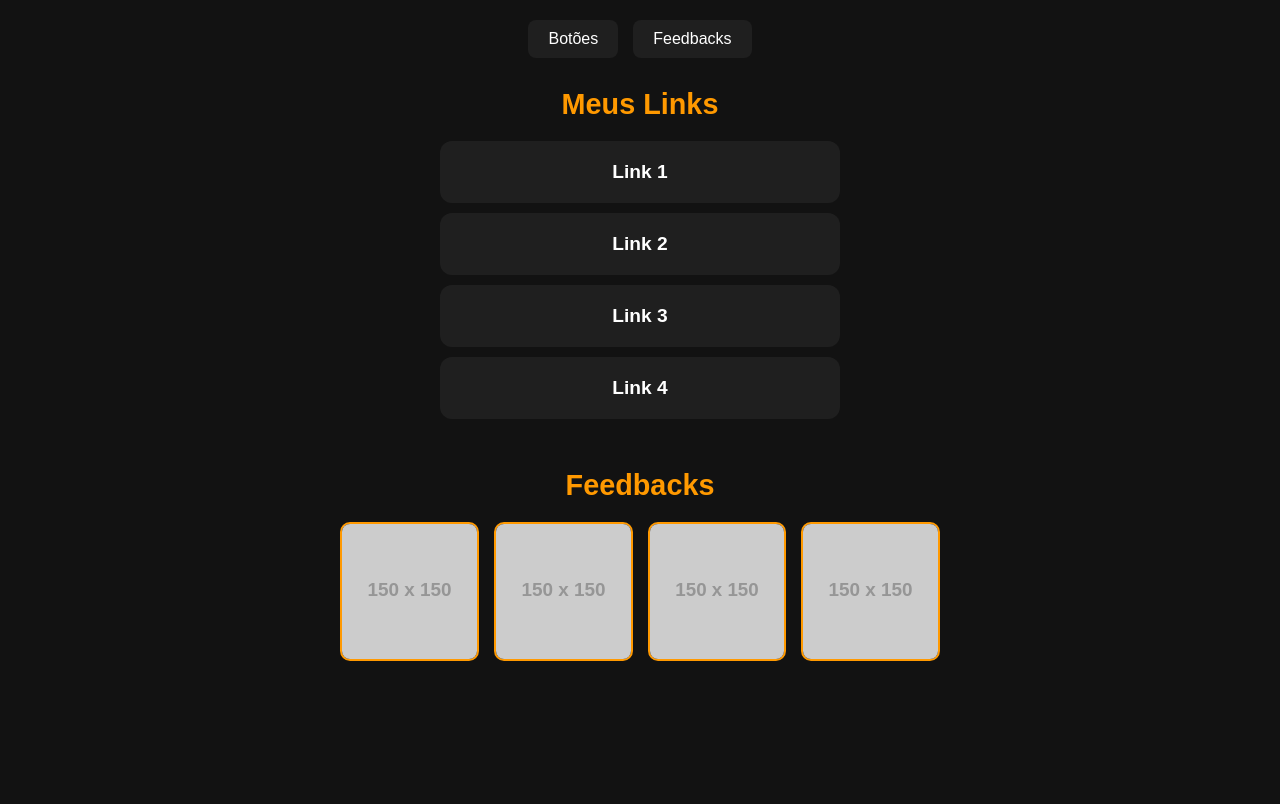
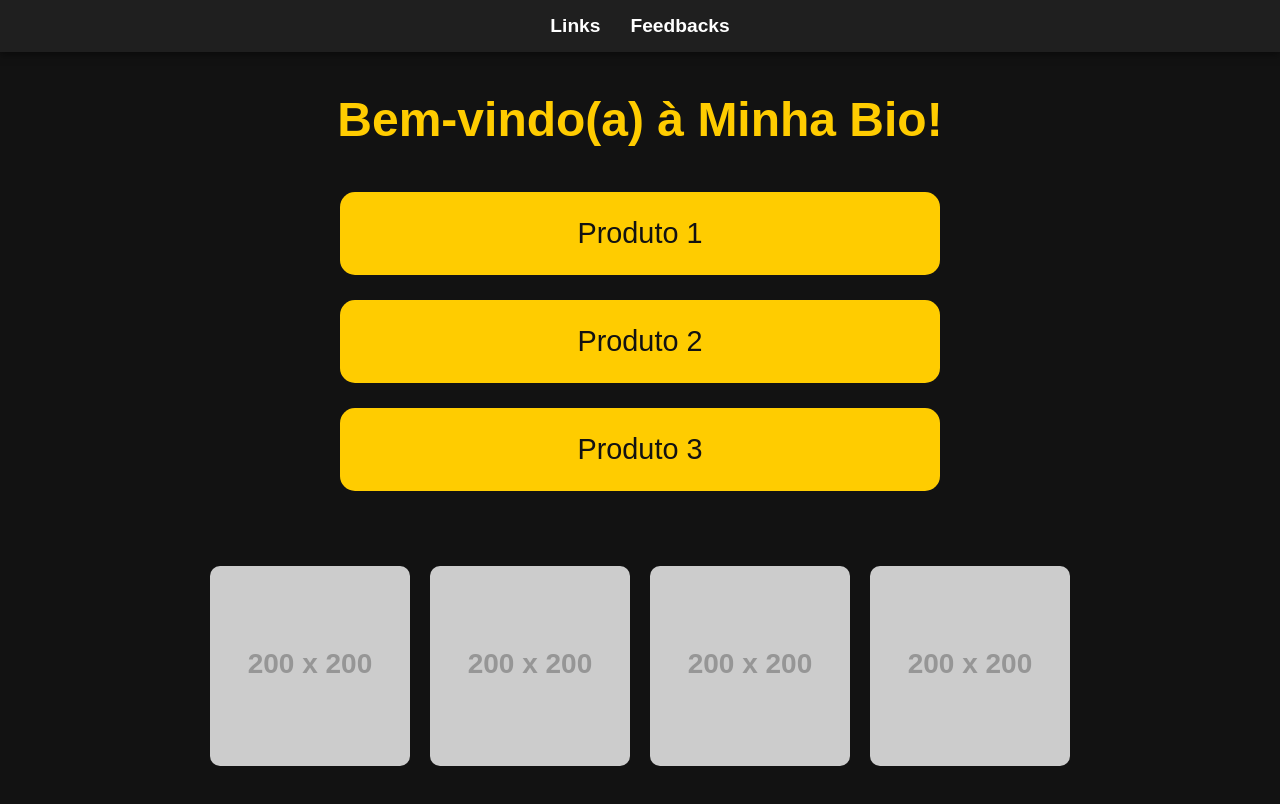
Before and after one commit to linkbiio/thurzintrader, a plain HTML site: page index.html in a window 1280 px wide. Drawn offline with Linux system fonts and the light colour scheme; placeholder pictures from the web are drawn by us.

Commit message:
Update index.html

```diff
--- a/index.html
+++ b/index.html
@@ -2,8 +2,8 @@
 <html lang="pt-BR">
 <head>
   <meta charset="UTF-8" />
-  <meta name="viewport" content="width=device-width, initial-scale=1.0" />
-  <title>Link da Bio - Arthur</title>
+  <meta name="viewport" content="width=device-width, initial-scale=1" />
+  <title>Link da Bio | Tema Escuro</title>
   <style>
     /* Reset básico */
     * {
@@ -20,124 +20,155 @@
       flex-direction: column;
       align-items: center;
       min-height: 100vh;
-      padding: 20px;
     }
 
-    /* Menu de sessões */
+    /* Menu de navegação */
     nav {
+      width: 100%;
+      background-color: #1f1f1f;
+      padding: 15px 0;
       display: flex;
-      gap: 15px;
-      margin-bottom: 30px;
-      flex-wrap: wrap;
       justify-content: center;
+      gap: 30px;
+      position: sticky;
+      top: 0;
+      z-index: 10;
+      box-shadow: 0 2px 8px rgba(0,0,0,0.5);
     }
 
     nav a {
-      text-decoration: none;
-      color: #fff;
-      background-color: #1f1f1f;
-      padding: 10px 20px;
-      border-radius: 8px;
-      transition: all 0.3s ease;
-    }
-
-    nav a:hover {
-      background-color: #ff9900;
-      color: #000;
-    }
-
-    /* Sessões de conteúdo */
-    section {
-      width: 100%;
-      max-width: 600px;
-      margin-bottom: 40px;
-      text-align: center;
-    }
-
-    section h2 {
-      margin-bottom: 20px;
-      font-size: 1.8rem;
-      color: #ff9900;
-    }
-
-    /* Botões grandes */
-    .link-button {
-      display: block;
-      width: 90%;
-      max-width: 400px;
-      margin: 10px auto;
-      padding: 20px;
-      background-color: #1f1f1f;
       color: #fff;
       text-decoration: none;
       font-size: 1.2rem;
       font-weight: bold;
-      border-radius: 12px;
-      transition: all 0.3s ease;
+      transition: color 0.3s;
+    }
+
+    nav a:hover {
+      color: #ffcc00;
+    }
+
+    /* Conteúdo principal */
+    .container {
+      display: flex;
+      flex-direction: column;
+      align-items: center;
+      gap: 25px;
+      padding: 40px 20px;
+      width: 100%;
+      max-width: 1000px;
+    }
+
+    h1 {
+      font-size: 3rem;
+      text-align: center;
+      margin-bottom: 20px;
+      color: #ffcc00;
+    }
+
+    /* Botões grandes estilo Link da Bio */
+    .link-button {
+      background-color: #ffcc00;
+      color: #121212;
+      padding: 25px 40px;
+      font-size: 1.8rem;
+      border: none;
+      border-radius: 15px;
+      cursor: pointer;
+      width: 80%;
+      max-width: 600px;
+      text-align: center;
+      transition: transform 0.3s, box-shadow 0.3s;
+      text-decoration: none;
+      display: block;
     }
 
     .link-button:hover {
-      background-color: #ff9900;
-      color: #000;
+      transform: scale(1.05);
+      box-shadow: 0 0 20px #ffcc00;
     }
 
-    /* Seção de feedbacks (galeria de imagens) */
+    /* Sessão de feedbacks (galeria de imagens) */
     .feedbacks {
-      display: grid;
-      grid-template-columns: repeat(auto-fit, minmax(120px, 1fr));
-      gap: 15px;
+      display: flex;
+      flex-wrap: wrap;
+      justify-content: center;
+      gap: 20px;
+      margin-top: 50px;
+      width: 100%;
     }
 
     .feedbacks img {
-      width: 100%;
+      width: 200px;
+      height: 200px;
+      object-fit: cover;
       border-radius: 10px;
-      border: 2px solid #ff9900;
-      transition: transform 0.3s ease;
+      transition: transform 0.3s;
+      cursor: pointer;
     }
 
     .feedbacks img:hover {
       transform: scale(1.05);
     }
 
-    /* Responsivo */
-    @media (max-width: 500px) {
+    /* Responsividade */
+    @media (max-width: 768px) {
+      h1 {
+        font-size: 2.2rem;
+      }
+
       .link-button {
-        padding: 15px;
-        font-size: 1rem;
+        font-size: 1.5rem;
+        padding: 20px 30px;
       }
-      section h2 {
-        font-size: 1.5rem;
+
+      .feedbacks img {
+        width: 45%;
+        height: auto;
+      }
+    }
+
+    @media (max-width: 480px) {
+      h1 {
+        font-size: 1.8rem;
+      }
+
+      .link-button {
+        font-size: 1.3rem;
+        padding: 15px 20px;
+      }
+
+      .feedbacks img {
+        width: 90%;
       }
     }
   </style>
 </head>
 <body>
 
-  <!-- Menu de sessões -->
+  <!-- Menu de navegação -->
   <nav>
-    <a href="#botoes">Botões</a>
+    <a href="#links">Links</a>
     <a href="#feedbacks">Feedbacks</a>
   </nav>
 
-  <!-- Sessão de botões -->
-  <section id="botoes">
-    <h2>Meus Links</h2>
-    <a href="https://exemplo.com" class="link-button" target="_blank">Link 1</a>
-    <a href="https://exemplo.com" class="link-button" target="_blank">Link 2</a>
-    <a href="https://exemplo.com" class="link-button" target="_blank">Link 3</a>
-    <a href="https://exemplo.com" class="link-button" target="_blank">Link 4</a>
-  </section>
+  <!-- Conteúdo principal -->
+  <div class="container">
+    <h1>Bem-vindo(a) à Minha Bio!</h1>
 
-  <!-- Sessão de feedbacks -->
-  <section id="feedbacks">
-    <h2>Feedbacks</h2>
-    <div class="feedbacks">
-      <img src="https://via.placeholder.com/150" alt="Feedback 1" />
-      <img src="https://via.placeholder.com/150" alt="Feedback 2" />
-      <img src="https://via.placeholder.com/150" alt="Feedback 3" />
-      <img src="https://via.placeholder.com/150" alt="Feedback 4" />
+    <!-- Botões grandes estilo Link da Bio -->
+    <a class="link-button" href="https://seulink1.com" target="_blank">Produto 1</a>
+    <a class="link-button" href="https://seulink2.com" target="_blank">Produto 2</a>
+    <a class="link-button" href="https://seulink3.com" target="_blank">Produto 3</a>
+
+    <!-- Sessão de feedbacks -->
+    <div id="feedbacks" class="feedbacks">
+      <img src="https://via.placeholder.com/200" alt="Feedback 1">
+      <img src="https://via.placeholder.com/200" alt="Feedback 2">
+      <img src="https://via.placeholder.com/200" alt="Feedback 3">
+      <img src="https://via.placeholder.com/200" alt="Feedback 4">
     </div>
-  </section>
+  </div>
 
 </body>
 </html>
```
